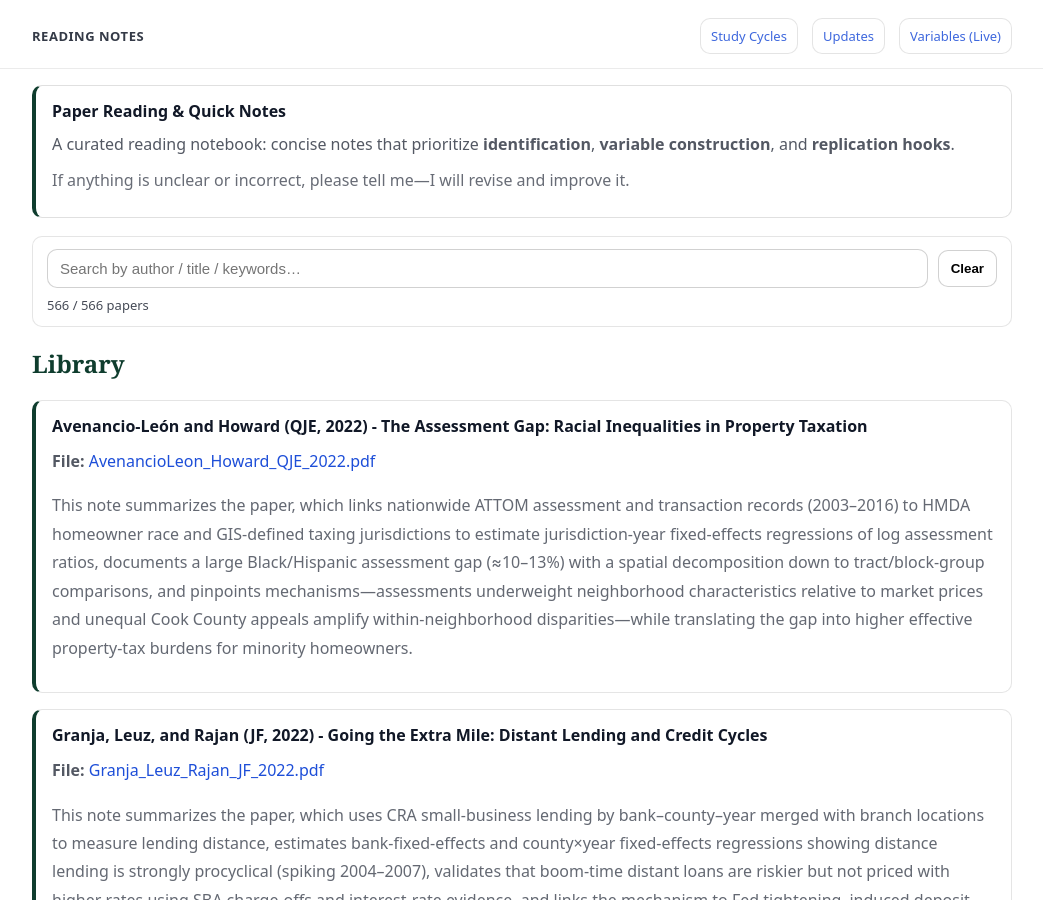
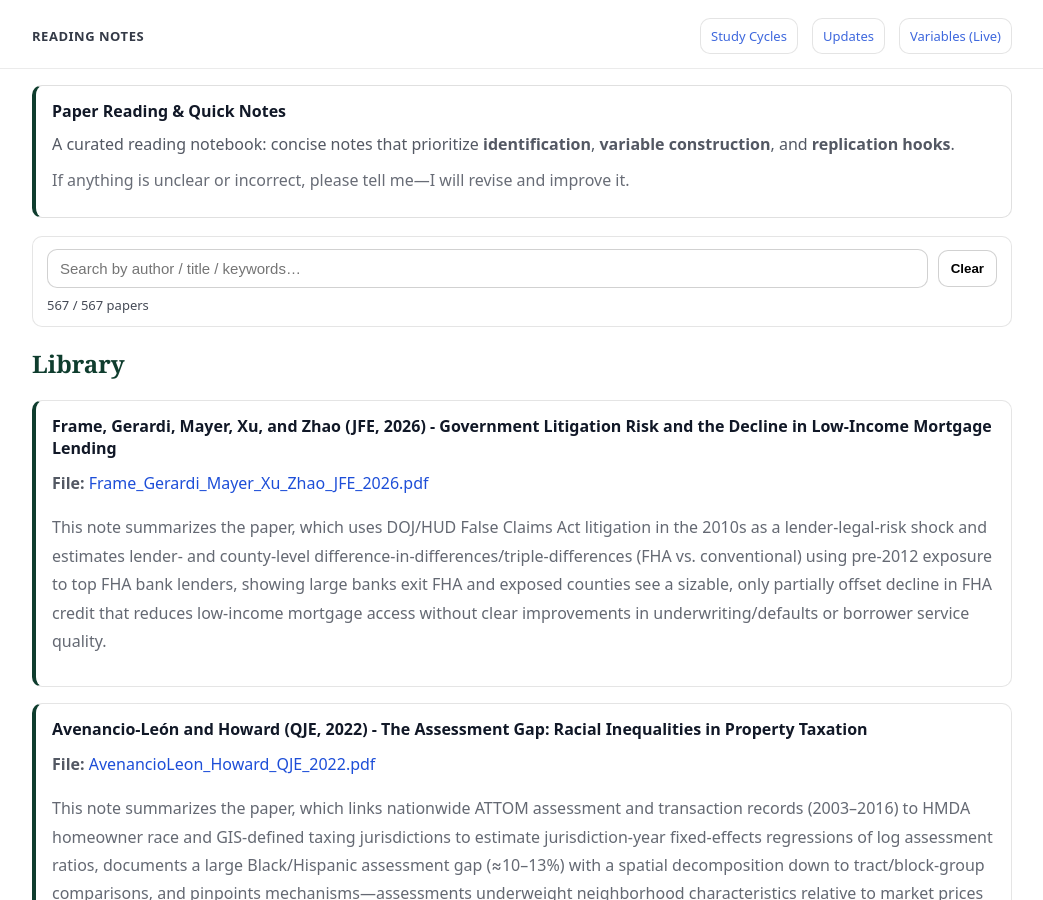
Before and after one commit to yaxinzn/study-archive, a Jekyll site: the page built from reading/index.md, in a window 1280 px wide and 900 px high. Shown: the whole window, without its empty margins (118-1161 px from the left). Built offline with Jekyll 4.4.1, drawn with Linux system fonts in a browser that asks for light colours.

Commit message:
Reading: add/update Frame_Gerardi_Mayer_Xu_Zhao_JFE_2026.pdf

```diff
--- a/_data/reading.yml
+++ b/_data/reading.yml
@@ -1,3 +1,7 @@
+- title: "Frame, Gerardi, Mayer, Xu, and Zhao (JFE, 2026) - Government Litigation Risk and the Decline in Low-Income Mortgage Lending"
+  file: "Frame_Gerardi_Mayer_Xu_Zhao_JFE_2026.pdf"
+  desc: "This note summarizes the paper, which uses DOJ/HUD False Claims Act litigation in the 2010s as a lender-legal-risk shock and estimates lender- and county-level difference-in-differences/triple-differences (FHA vs. conventional) using pre-2012 exposure to top FHA bank lenders, showing large banks exit FHA and exposed counties see a sizable, only partially offset decline in FHA credit that reduces low-income mortgage access without clear improvements in underwriting/defaults or borrower service quality."
+
 - title: "Avenancio-León and Howard (QJE, 2022) - The Assessment Gap: Racial Inequalities in Property Taxation"
   file: "AvenancioLeon_Howard_QJE_2022.pdf"
   desc: "This note summarizes the paper, which links nationwide ATTOM assessment and transaction records (2003–2016) to HMDA homeowner race and GIS-defined taxing jurisdictions to estimate jurisdiction-year fixed-effects regressions of log assessment ratios, documents a large Black/Hispanic assessment gap (≈10–13%) with a spatial decomposition down to tract/block-group comparisons, and pinpoints mechanisms—assessments underweight neighborhood characteristics relative to market prices and unequal Cook County appeals amplify within-neighborhood disparities—while translating the gap into higher effective property-tax burdens for minority homeowners."
```
Also changed, not shown: 1 other file.
